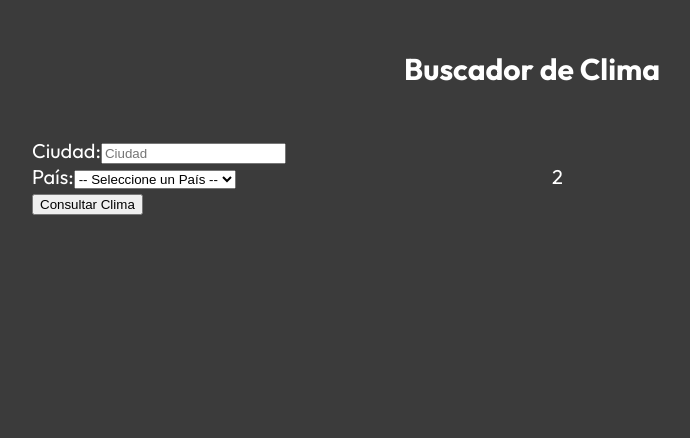
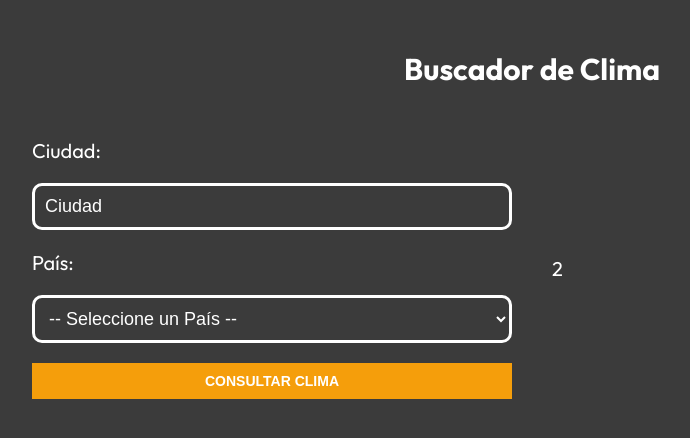
Before and after one commit to DanielMR-dev/Clima-React-TypeScript-API, a React (Vite) app: page / in a window 1280 px wide. Shown: the top 438 px of the page, without its empty margins (108-798 px from the left). Built offline with nearby package versions, Linux system fonts and the light colour scheme.

Commit message:
263. CSS a los Formularios

```diff
--- a/src/components/form/Form.module.css
+++ b/src/components/form/Form.module.css
@@ -1 +1,37 @@
-/** */
+.form,
+.field {
+    display: flex;
+    flex-direction: column;
+    gap: 2rem;
+}
+
+.form input[type="text"],
+.form select {
+    padding: 1rem;
+    background-color: transparent;
+    border: .3rem solid var(--white);
+    color: var(--white);
+    font-size: 1.8rem;
+    font-weight: 400;
+    border-radius: 1rem;
+}
+
+.form select option {
+	background-color: white;
+	color: black;
+}
+
+.field ::placeholder {
+    color: var(--white);
+}
+
+.submit {
+    background-color: var(--primary);
+    border: none;
+    color: var(--white);
+    font-weight: 700;
+    font-size: 1.4rem;
+    text-transform: uppercase;
+    cursor: pointer;
+    padding: 1rem;
+}
--- a/src/components/form/Form.tsx
+++ b/src/components/form/Form.tsx
@@ -1,9 +1,10 @@
 import { countries } from "../../data/countries";
+import styles from './Form.module.css';
 
 export default function Form() {
     return (
-        <form>
-            <div>
+        <form className={styles.form}>
+            <div className={styles.field}>
                 <label htmlFor="city">Ciudad:</label>
                 <input
                     id="city"
@@ -13,7 +14,7 @@ export default function Form() {
                 />
             </div>
 
-            <div>
+            <div className={styles.field}>
                 <label htmlFor="city">País:</label>
                 <select>
                     <option value="">-- Seleccione un País --</option>
@@ -26,7 +27,7 @@ export default function Form() {
                 </select>
             </div>
 
-            <input type="submit" value='Consultar Clima' />
+            <input className={styles.submit} type="submit" value='Consultar Clima' />
         </form>
     )
 }
```
